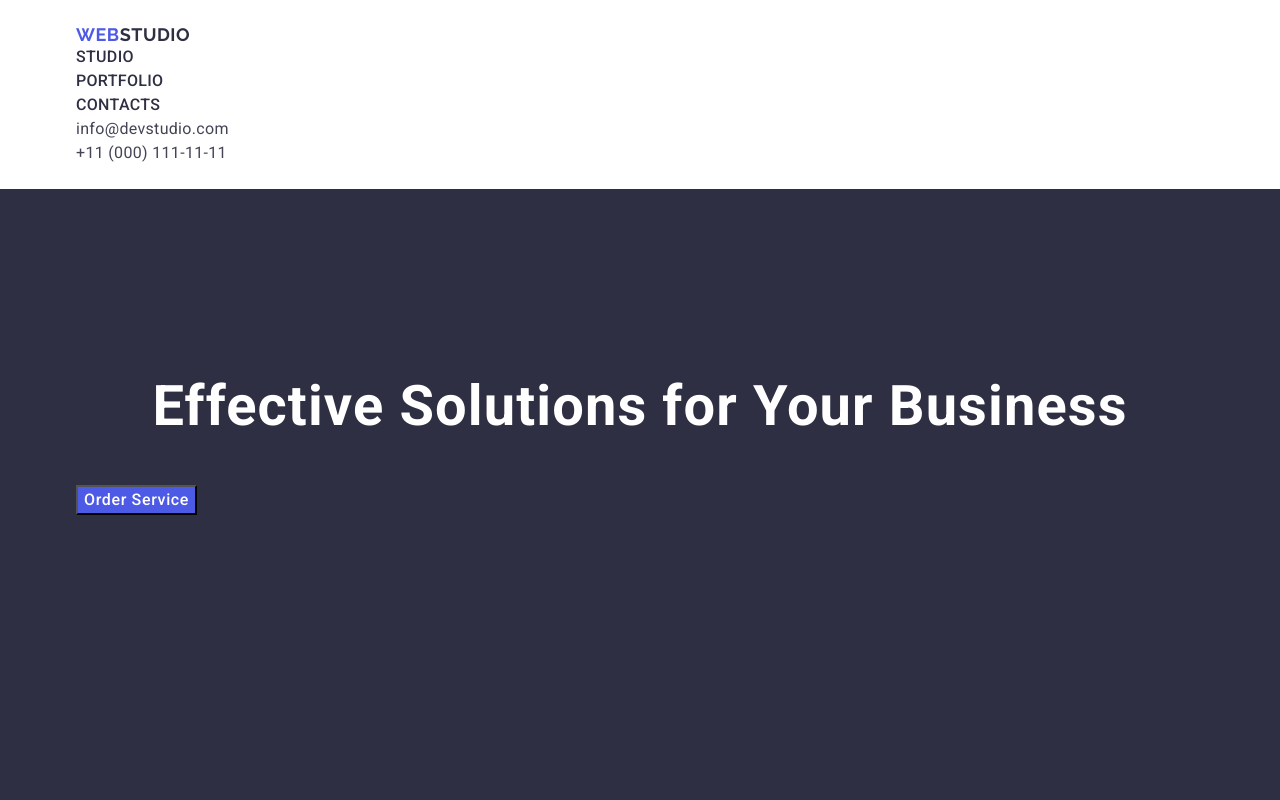
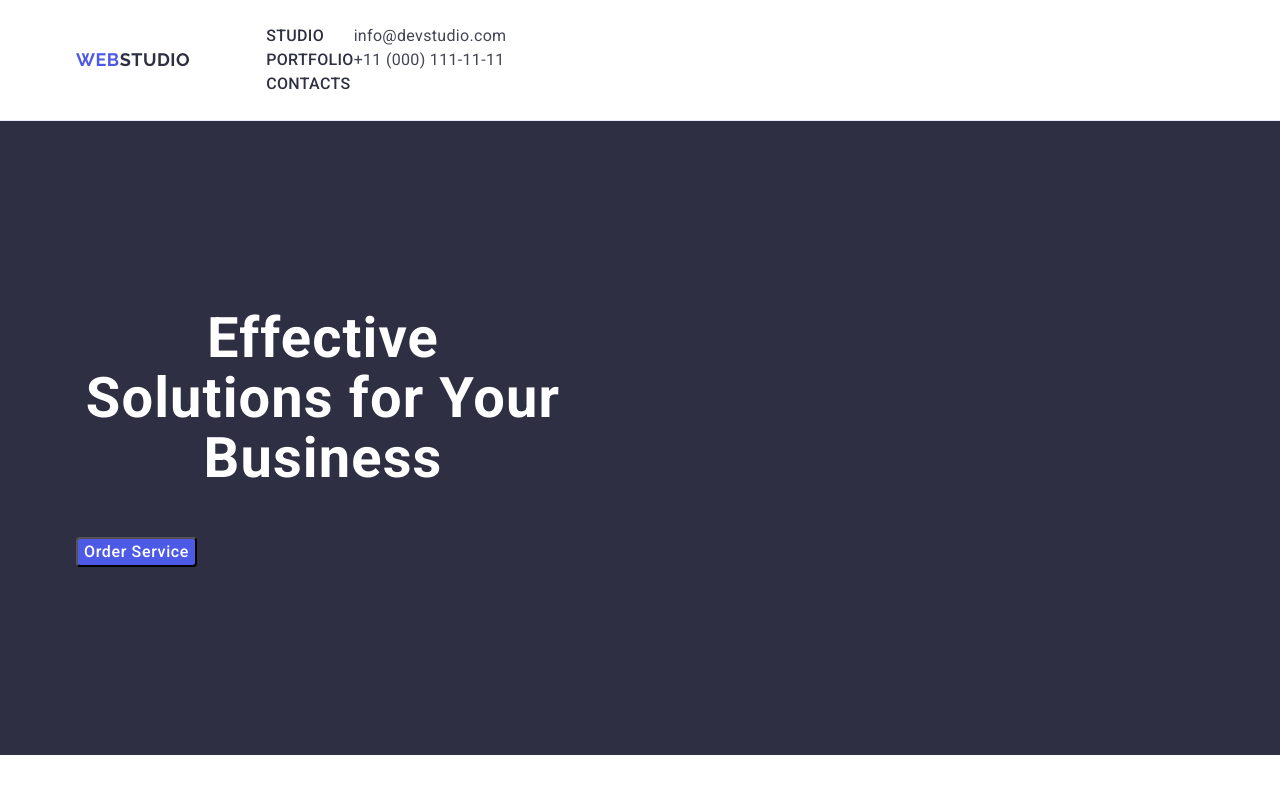
Before and after one commit to Ok1za/goit-markup-hw-03, a plain HTML site: page index.html in a window 1280 px wide. Shown: the top 800 px of the page. Drawn offline with nearby package versions, Linux system fonts and the light colour scheme.

Commit message:
footer and header

```diff
--- a/css/styles.css
+++ b/css/styles.css
@@ -50,6 +50,11 @@ address {
 .header {
     padding-top: 24px;
     padding-bottom: 24px;
+    border-bottom: 1px solid #e7e9fc;
+}
+
+.header-container {
+    display: flex;
 }
 
 .header-nav {
@@ -60,6 +65,8 @@ address {
     letter-spacing: 0.03em;
     text-transform: uppercase;
     color: #4d5ae5;
+    display: flex;
+    align-items: center;
 }
 
 
@@ -77,6 +84,7 @@ address {
     letter-spacing: 0.03em;
     text-transform: uppercase;
     color: #4d5ae5;
+    margin-right: 76px;
 
 }
 
@@ -139,7 +147,7 @@ address {
 .main {
     background-color: #2E2F42;
     padding-top: 188px;
-    padding-bottom: 292px;
+    padding-bottom: 188px;
 
 }
 
@@ -157,6 +165,7 @@ address {
     line-height: 1.07;
     letter-spacing: 0.02em;
     margin-bottom: 48px;
+    max-width: 494px;
 }
 
 .main-button {
@@ -169,6 +178,8 @@ address {
     line-height: 24px;
     letter-spacing: 0.04em;
     cursor: pointer;
+    display: block;
+    border-radius: 4px;
 }
 
 .main-button:hover,
@@ -320,8 +331,8 @@ background: #FFF;
 
 .footer {
     background-color: #2E2F42;
-    padding-top: 102px;
-    padding-bottom: 190px;
+    padding-top: 100px;
+    padding-bottom: 100px;
 }
 
 .logo {
@@ -332,6 +343,8 @@ background: #FFF;
     line-height: 1.17;
     letter-spacing: 0.03em;
     text-transform: uppercase;
+    display: inline-block;
+    margin-bottom: 16px;
 }
 
 .logo-text {
--- a/index.html
+++ b/index.html
@@ -14,7 +14,7 @@
 <body class="body">
 
     <header class="header" id="header">
-        <div class="container">
+        <div class="container header-container">
         <nav class="header-nav">
 
             <a href="./index.html" class="header-menu-link">Web<span class="header-span">Studio</span>
@@ -47,10 +47,10 @@
         <section class="main section">
 
         <div class="container main-container">
-            <h1 class="main-title">Effective Solutions for Your Business</h1>
+                <h1 class="main-title">Effective Solutions for Your Business</h1>
 
-            <button type="button" class="main-button">Order Service</button>
-        </section>
+                <button type="button" class="main-button">Order Service</button>
+            </section>
         </div>
 
         <!-- Section two -->
```
